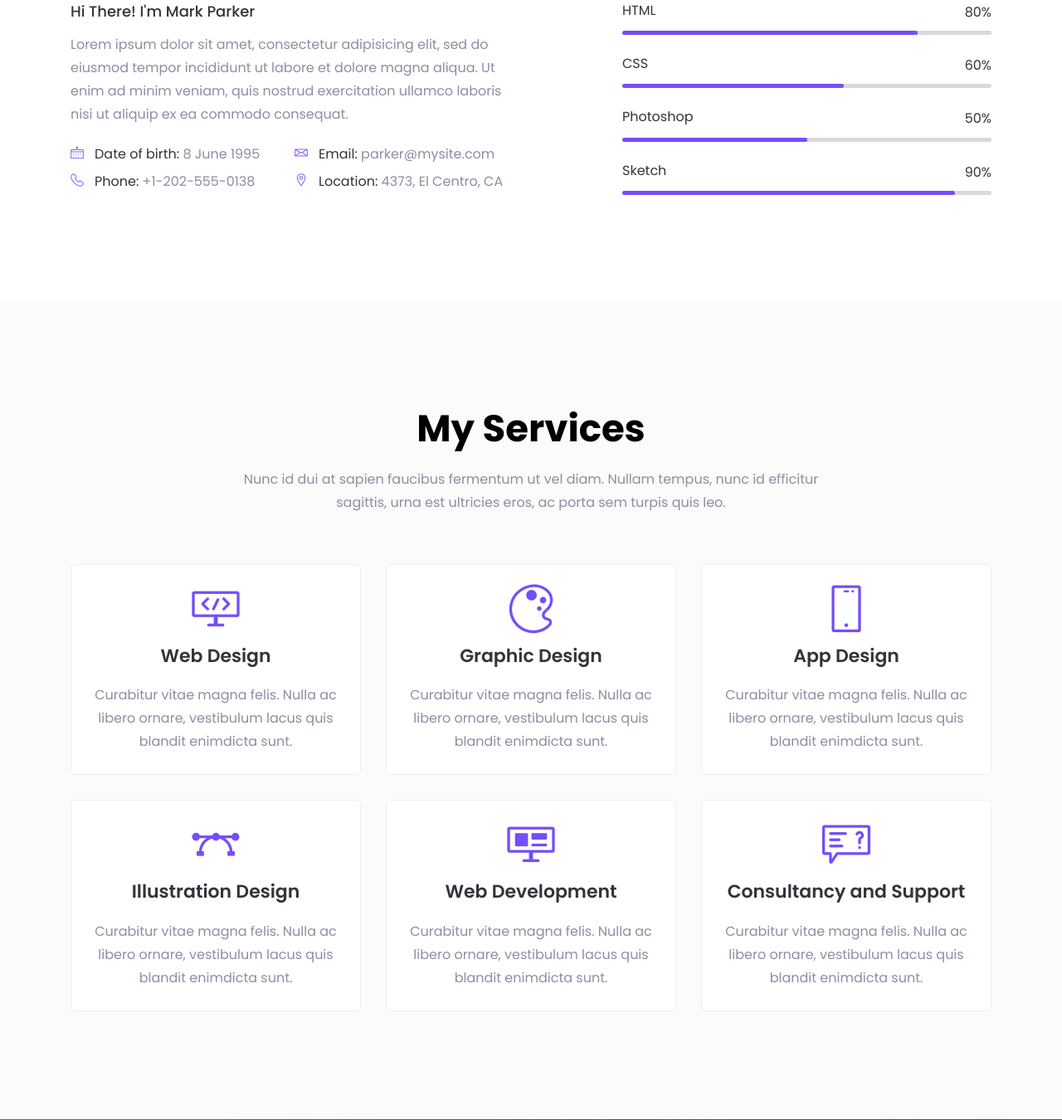
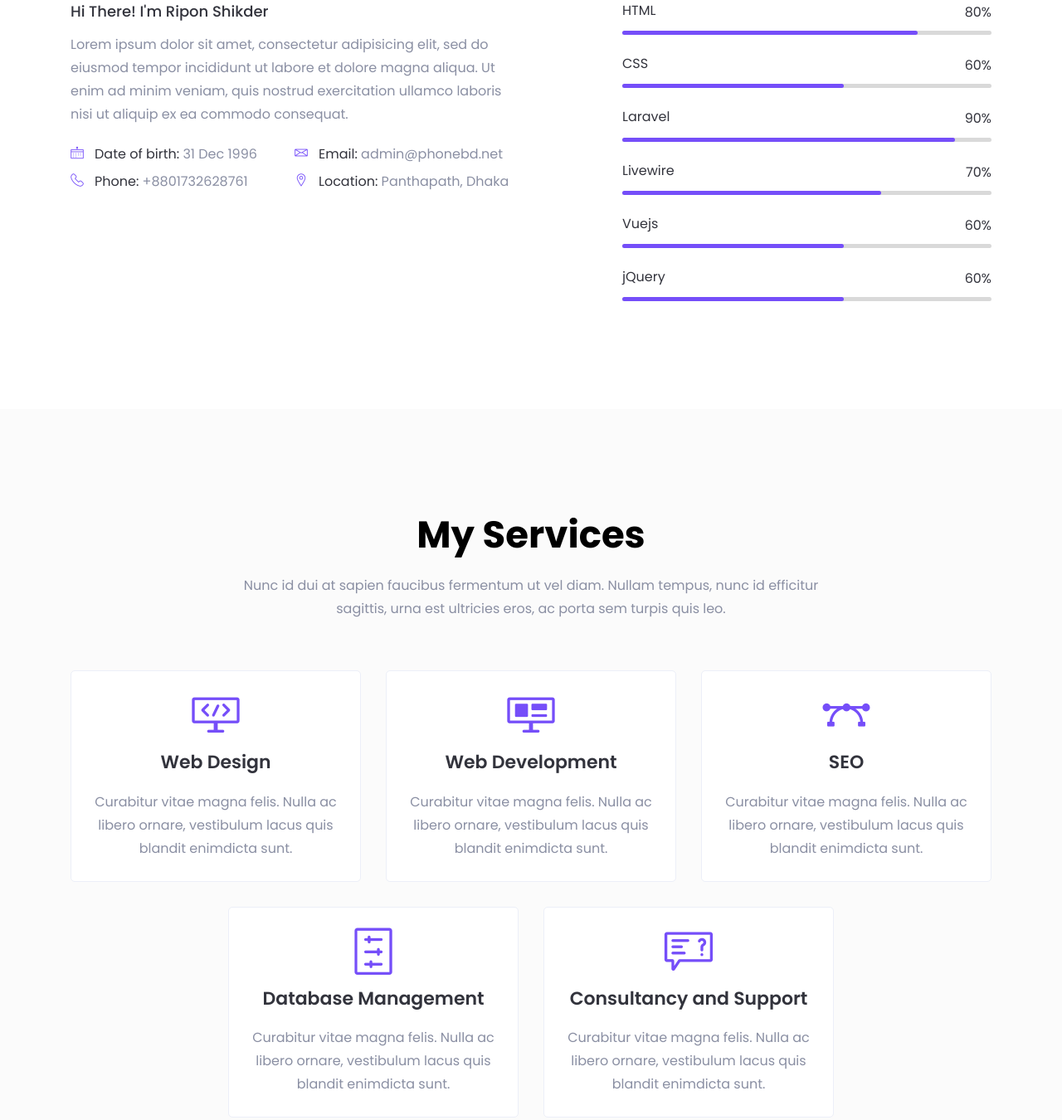
Before and after one commit to ripon-coder/portfolio, a plain HTML site: page index.html in a window 1280 px wide. Shown: the part 1122-2472 px from the top of the page at 83% size. Drawn offline with Linux system fonts and the light colour scheme; files whose address does not match are found by name.

Commit message:
view change

```diff
--- a/index.html
+++ b/index.html
@@ -173,7 +173,7 @@
             <div class="row">
                 <div class="col-lg-6">
                     <div class="about-content mt-50">
-                        <h5 class="about-title">Hi There! I'm Mark Parker</h5>
+                        <h5 class="about-title">Hi There! I'm Ripon Shikder</h5>
                         <p>Lorem ipsum dolor sit amet, consectetur adipisicing elit, sed do eiusmod tempor incididunt ut labore et dolore magna aliqua. Ut enim ad minim veniam, quis nostrud exercitation ullamco laboris nisi ut aliquip ex ea commodo consequat.</p>
                         <ul class="clearfix">
                             <li>
@@ -182,7 +182,7 @@
                                         <i class="lni-calendar"></i>
                                     </div>
                                     <div class="info-text">
-                                        <p><span>Date of birth:</span> 8 June 1995</p>
+                                        <p><span>Date of birth:</span> 31 Dec 1996</p>
                                     </div>
                                 </div> <!-- single info -->
                             </li>
@@ -192,7 +192,7 @@
                                         <i class="lni-envelope"></i>
                                     </div>
                                     <div class="info-text">
-                                        <p><span>Email:</span> parker@mysite.com</p>
+                                        <p><span>Email:</span> admin@phonebd.net</p>
                                     </div>
                                 </div> <!-- single info -->
                             </li>
@@ -202,7 +202,7 @@
                                         <i class="lni-phone-handset"></i>
                                     </div>
                                     <div class="info-text">
-                                        <p><span>Phone:</span> +1-202-555-0138</p>
+                                        <p><span>Phone:</span> +8801732628761</p>
                                     </div>
                                 </div> <!-- single info -->
                             </li>
@@ -212,7 +212,7 @@
                                         <i class="lni-map-marker"></i>
                                     </div>
                                     <div class="info-text">
-                                        <p><span>Location:</span> 4373, El Centro, CA</p>
+                                        <p><span>Location:</span> Panthapath, Dhaka</p>
                                     </div>
                                 </div> <!-- single info -->
                             </li>
@@ -255,23 +255,7 @@
                         </div> <!-- skill item -->
                         <div class="skill-item mt-25">
                             <div class="skill-header">
-                                <h6 class="skill-title">Photoshop</h6>
-                                <div class="skill-percentage">
-                                    <div class="count-box counted">
-                                        <span class="counter">50</span>
-                                    </div>
-                                    %
-                                </div>
-                            </div>
-                            <div class="skill-bar">
-                                <div class="bar-inner">
-                                    <div class="bar progress-line" data-width="50"></div>
-                                </div>
-                            </div>
-                        </div> <!-- skill item -->
-                        <div class="skill-item mt-25">
-                            <div class="skill-header">
-                                <h6 class="skill-title">Sketch</h6>
+                                <h6 class="skill-title">Laravel</h6>
                                 <div class="skill-percentage">
                                     <div class="count-box counted">
                                         <span class="counter">90</span>
@@ -282,6 +266,54 @@
                             <div class="skill-bar">
                                 <div class="bar-inner">
                                     <div class="bar progress-line" data-width="90"></div>
+                                </div>
+                            </div>
+                        </div> <!-- skill item -->
+						<div class="skill-item mt-25">
+                            <div class="skill-header">
+                                <h6 class="skill-title">Livewire</h6>
+                                <div class="skill-percentage">
+                                    <div class="count-box counted">
+                                        <span class="counter">70</span>
+                                    </div>
+                                    %
+                                </div>
+                            </div>
+                            <div class="skill-bar">
+                                <div class="bar-inner">
+                                    <div class="bar progress-line" data-width="70"></div>
+                                </div>
+                            </div>
+                        </div> <!-- skill item -->
+                        <div class="skill-item mt-25">
+                            <div class="skill-header">
+                                <h6 class="skill-title">Vuejs</h6>
+                                <div class="skill-percentage">
+                                    <div class="count-box counted">
+                                        <span class="counter">60</span>
+                                    </div>
+                                    %
+                                </div>
+                            </div>
+                            <div class="skill-bar">
+                                <div class="bar-inner">
+                                    <div class="bar progress-line" data-width="60"></div>
+                                </div>
+                            </div>
+                        </div> <!-- skill item -->
+						<div class="skill-item mt-25">
+                            <div class="skill-header">
+                                <h6 class="skill-title">jQuery</h6>
+                                <div class="skill-percentage">
+                                    <div class="count-box counted">
+                                        <span class="counter">60</span>
+                                    </div>
+                                    %
+                                </div>
+                            </div>
+                            <div class="skill-bar">
+                                <div class="bar-inner">
+                                    <div class="bar progress-line" data-width="60"></div>
                                 </div>
                             </div>
                         </div> <!-- skill item -->
@@ -317,13 +349,25 @@
                         </div>
                     </div> <!-- single service -->
                 </div>
+				<div class="col-lg-4 col-md-6 col-sm-8">
+                    <div class="single-service text-center mt-30">
+                        <div class="service-icon">
+                            <i class="lni-website"></i>
+                        </div>
+                        <div class="service-content">
+                            <h4 class="service-title"><a href="#">Web Development</a></h4>
+                            <p>Curabitur vitae magna felis. Nulla ac libero ornare, vestibulum lacus quis blandit enimdicta sunt.</p>
+                        </div>
+                    </div> <!-- single service -->
+                </div>
+
                 <div class="col-lg-4 col-md-6 col-sm-8">
                     <div class="single-service text-center mt-30">
                         <div class="service-icon">
-                            <i class="lni-color-pallet"></i>
+                            <i class="lni-vector"></i>
                         </div>
                         <div class="service-content">
-                            <h4 class="service-title"><a href="#contact">Graphic Design</a></h4>
+                            <h4 class="service-title"><a href="#">SEO</a></h4>
                             <p>Curabitur vitae magna felis. Nulla ac libero ornare, vestibulum lacus quis blandit enimdicta sunt.</p>
                         </div>
                     </div> <!-- single service -->
@@ -331,32 +375,10 @@
                 <div class="col-lg-4 col-md-6 col-sm-8">
                     <div class="single-service text-center mt-30">
                         <div class="service-icon">
-                            <i class="lni-mobile"></i>
+                            <i class="lni lni-control-panel"></i>
                         </div>
                         <div class="service-content">
-                            <h4 class="service-title"><a href="#">App Design</a></h4>
-                            <p>Curabitur vitae magna felis. Nulla ac libero ornare, vestibulum lacus quis blandit enimdicta sunt.</p>
-                        </div>
-                    </div> <!-- single service -->
-                </div>
-                <div class="col-lg-4 col-md-6 col-sm-8">
-                    <div class="single-service text-center mt-30">
-                        <div class="service-icon">
-                            <i class="lni-vector"></i>
-                        </div>
-                        <div class="service-content">
-                            <h4 class="service-title"><a href="#">Illustration Design</a></h4>
-                            <p>Curabitur vitae magna felis. Nulla ac libero ornare, vestibulum lacus quis blandit enimdicta sunt.</p>
-                        </div>
-                    </div> <!-- single service -->
-                </div>
-                <div class="col-lg-4 col-md-6 col-sm-8">
-                    <div class="single-service text-center mt-30">
-                        <div class="service-icon">
-                            <i class="lni-website"></i>
-                        </div>
-                        <div class="service-content">
-                            <h4 class="service-title"><a href="#">Web Development</a></h4>
+                            <h4 class="service-title"><a href="#">Database Management</a></h4>
                             <p>Curabitur vitae magna felis. Nulla ac libero ornare, vestibulum lacus quis blandit enimdicta sunt.</p>
                         </div>
                     </div> <!-- single service -->
@@ -385,11 +407,11 @@
             <div class="row justify-content-center">
                 <div class="col-xl-8 col-lg-9">
                     <div class="call-action-content text-center">
-                        <h2 class="action-title">You are Using Free Lite Version of Unfold</h2>
+                        <h2 class="action-title">Contact With Me</h2>
                         <p>Please, purchase full version of Unfold to get all pages and features. Including credits removal, permission to use in commercial projects, working contact from, docs and support</p>
                         <ul>
-                            <li><a class="main-btn custom" rel="nofollow" href="https://rebrand.ly/unfold-ud">Get Full Version</a></li>
-                            <li><a class="main-btn custom-2" rel="nofollow" href="https://rebrand.ly/unfold-ud">View Details</a></li>
+                            <li><a class="main-btn custom" href="#">Telegram</a></li>
+                            <li><a class="main-btn custom-2" href="#">Whatsapp</a></li>
                         </ul>
                     </div> <!-- call action content -->
                 </div>
@@ -697,7 +719,7 @@
                         </div>
                         <div class="contact-content">
                             <h6 class="contact-title">Address</h6>
-                            <p>123 Stree New York City , United States Of America 750</p>
+                            <p>East Razabazar, Panthapath, Dhaka, Bangladesh</p>
                         </div>
                     </div> <!-- contact box -->
                 </div>
@@ -708,8 +730,8 @@
                         </div>
                         <div class="contact-content">
                             <h6 class="contact-title">Phone</h6>
-                            <p>+931 2222 5555</p>
-                            <p>+547 5554 6663</p>
+                            <p>+8801732628761</p>
+                            <p>+8809696158761</p>
                         </div>
                     </div> <!-- contact box -->
                 </div>
@@ -720,8 +742,8 @@
                         </div>
                         <div class="contact-content">
                             <h6 class="contact-title">Email</h6>
-                            <p>support@yourmail.com</p>
-                            <p>info@helpline.com</p>
+                            <p>admin@phonebd.net</p>
+                            <p>coderripon@gmail.com</p>
                         </div>
                     </div> <!-- contact box -->
                 </div>
@@ -787,7 +809,7 @@
                 <div class="row">
                     <div class="col-lg-12">
                         <div class="copyright-text text-center pt-20">
-                            <p>Template by <a href="https://uideck.com" rel="nofollow">UIdeck</a></p>
+                            <p>Template by <a href="#">coderripon</a></p>
                         </div> <!-- copyright text -->
                     </div>
                 </div> <!-- row -->
```
